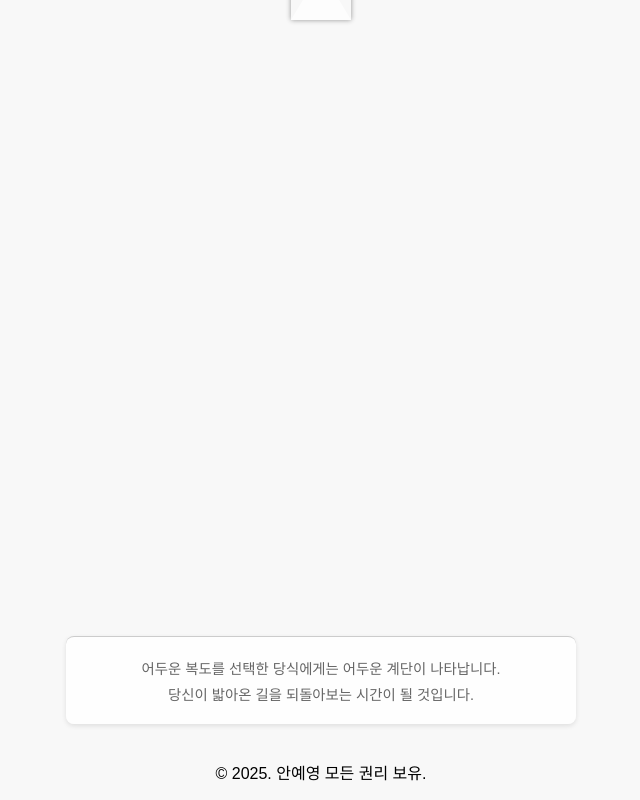
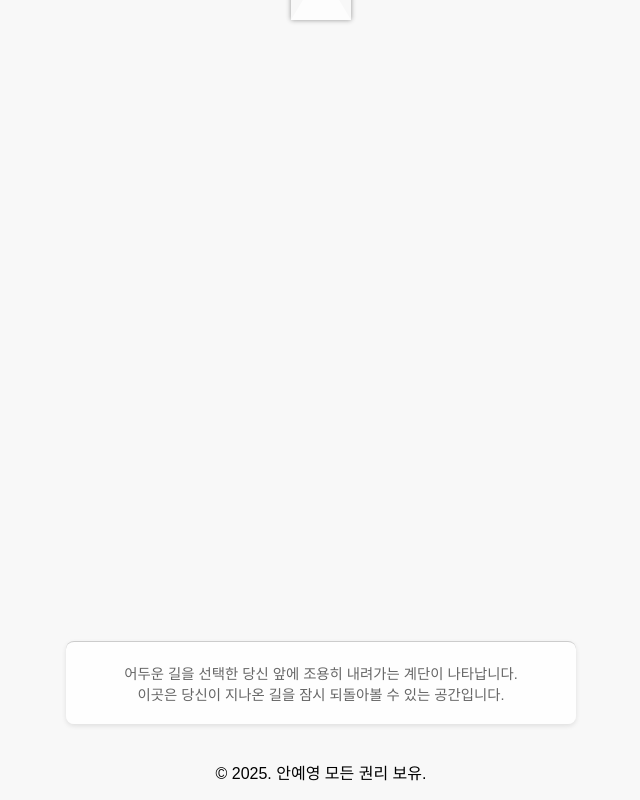
Before and after one commit to goome2005/doorselection, a plain HTML site: page stairblack.html in a window 1280 px wide. Shown: the whole page, without its empty margins (319-959 px from the left). Drawn offline with Linux system fonts and the light colour scheme.

Commit message:
Update stairblack.html

```diff
--- a/stairblack.html
+++ b/stairblack.html
@@ -6,33 +6,26 @@
     <title>계단 (검정 문 경로)</title>
     <link rel="stylesheet" href="door.css">
     <style>
-        /* 텍스트 박스를 기준으로 삼기 위해 position: relative 설정 */
         .black-route .bottom-text {
             position: relative;
         }
-
-        /* 화살표를 텍스트 박스 상단 중앙에 배치 */
         .black-route .arrow-up-link {
             position: absolute;
             top: 0;
             left: 50%;
-            /* 가로 중앙 정렬 및 화살표 높이의 절반만큼 위로 이동 */
             transform: translate(-50%, -50%);
             z-index: 20;
-            /* 크기는 door.css의 .arrow-up-link에서 상속받음 */
         }
     </style>
 </head>
 <body>
     <div class="page-container stairs-page black-route">
-
         <a href="hallway3.html" class="clickable-area arrow-up-link">
             <div class="arrow-up"></div>
         </a>
-
         <div class="info-box bottom-text">
-            <p>어두운 복도를 선택한 당식에게는 어두운 계단이 나타납니다.</p>
-            <p>당신이 밟아온 길을 되돌아보는 시간이 될 것입니다.</p>
+            <p>어두운 길을 선택한 당신 앞에 조용히 내려가는 계단이 나타납니다.<br>
+            이곳은 당신이 지나온 길을 잠시 되돌아볼 수 있는 공간입니다.</p>
         </div>
     </div>
     <footer>
```
